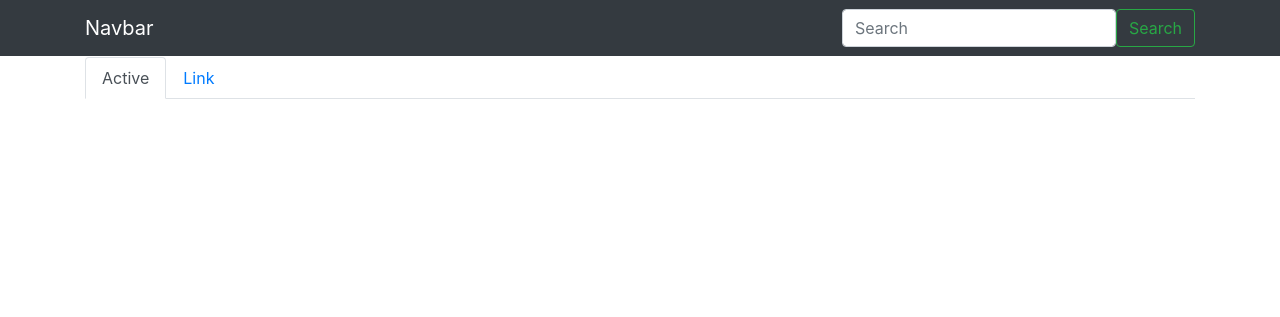
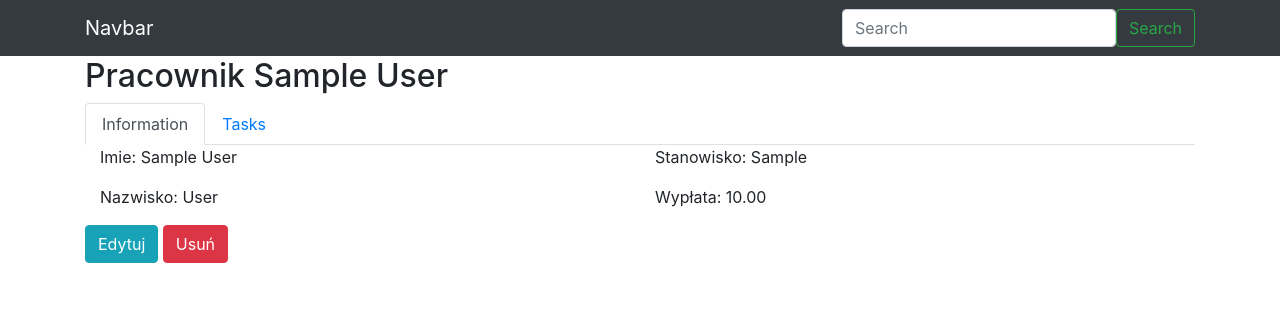
Before and after one commit to wiktorks/todolist, a Django app: template employees/templates/employees/employee_detail.html in a window 1280 px wide. Shown: the top 317 px of the page. Run offline with Django 4.2, Linux system fonts and the light colour scheme; the template is opened without the code that fills it: values that come from a table or form of the project are taken from there, others are empty; tables that the repository leaves empty hold one stand-in row (values such as "Sample post"); some libraries are stand-ins or nearby versions.

Commit message:
Add employee detail page

```diff
--- a/employees/static/employees/css/employees.css
+++ b/employees/static/employees/css/employees.css
@@ -7,3 +7,7 @@
     bottom: 20px;
     left: auto;
 }
+
+.clickable-row {
+    cursor: pointer;
+}
--- a/employees/templates/employees/employee_detail.html
+++ b/employees/templates/employees/employee_detail.html
@@ -6,14 +6,26 @@
 {% endblock css_files %}
 
 {% block content %}
-<ul class="nav nav-tabs">
-  <li class="nav-item">
-    <a class="nav-link active" href="#">Active</a>
-  </li>
-  <li class="nav-item">
-    <a class="nav-link" href="#">Link</a>
-  </li>
-</ul>
+
+{% include "employees/partials/employee_nav.html" with type="details" %}
+<div class="container">
+  <div class="row">
+    <div class="col-md-6">
+      <p>Imie: {{ employee.name }}</p>
+      <p>Nazwisko: {{ employee.surname }}</p>
+    </div>
+    <div class="col-md-6">
+      <p>Stanowisko: {{ employee.position }}</p>
+      <p>Wypłata: {{ employee.month_salary }}</p>
+    </div>
+    <div class="row">
+      <div class="col">
+        <button type="button" class="btn btn-info">Edytuj</button>
+        <button type="button" class="btn btn-danger">Usuń</button>
+      </div>
+    </div>
+  </div>
+</div>
 {% endblock content %}
 
 {% block js_files %}
--- /dev/null
+++ b/employees/templates/employees/partials/employee_nav.html
@@ -0,0 +1,9 @@
+<h2>Pracownik {{ employee.name }}</h2>
+<ul class="nav nav-tabs">
+  <li class="nav-item">
+    <a class="nav-link{% if type == 'details' %} active{% endif %}" href="{% url 'employee-details' employee.pk %}">Information</a>
+  </li>
+  <li class="nav-item">
+    <a class="nav-link{% if type == 'tasks' %} active{% endif %}" href="{% url 'employee-tasks' employee.pk %}">Tasks</a>
+  </li>
+</ul>
--- a/employees/urls.py
+++ b/employees/urls.py
@@ -1,7 +1,9 @@
 from django.urls import path
-from .views import employee_list, employee_create
+from employees import views
 
 urlpatterns = [
-    path("", employee_list, name="employee-list"),
-    path("employee/create", employee_create, name="employee-create"),
+    path("", views.employee_list, name="employee-list"),
+    path("employee/create/", views.employee_create, name="employee-create"),
+    path("employee/<int:pk>", views.employee_detail, name="employee-details"),
+    path("employee/<int:pk>/tasks", views.task_list, name="employee-tasks"),
 ]
```
Also changed, not shown: employees/templates/employees/employee_tasks.html (added, +28 -0 lines), employees/views.py (+25 -2 lines).
